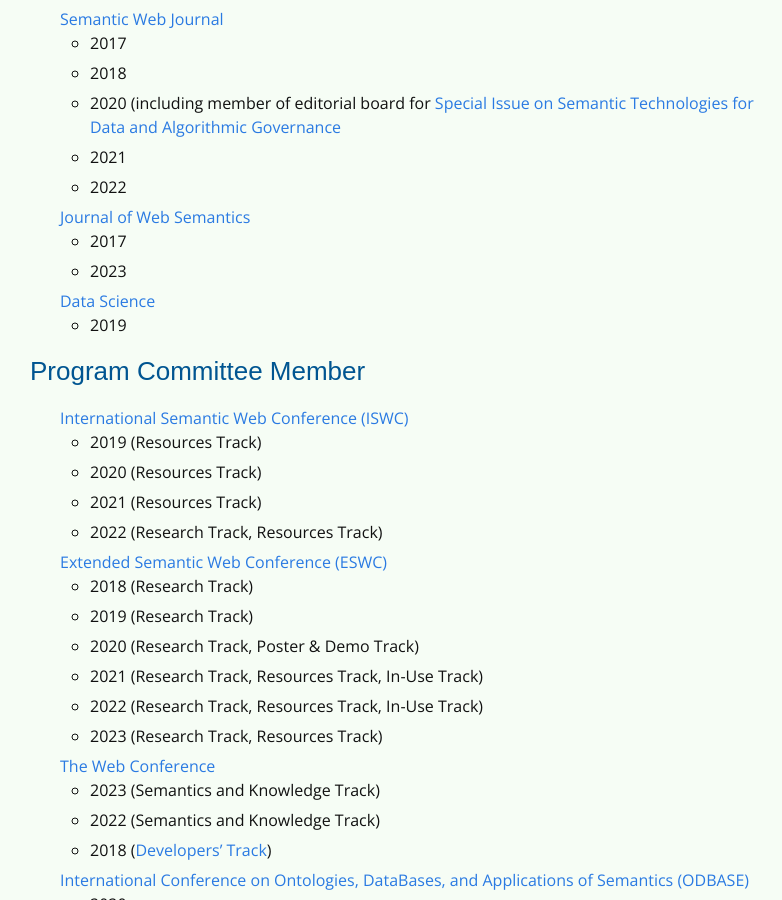
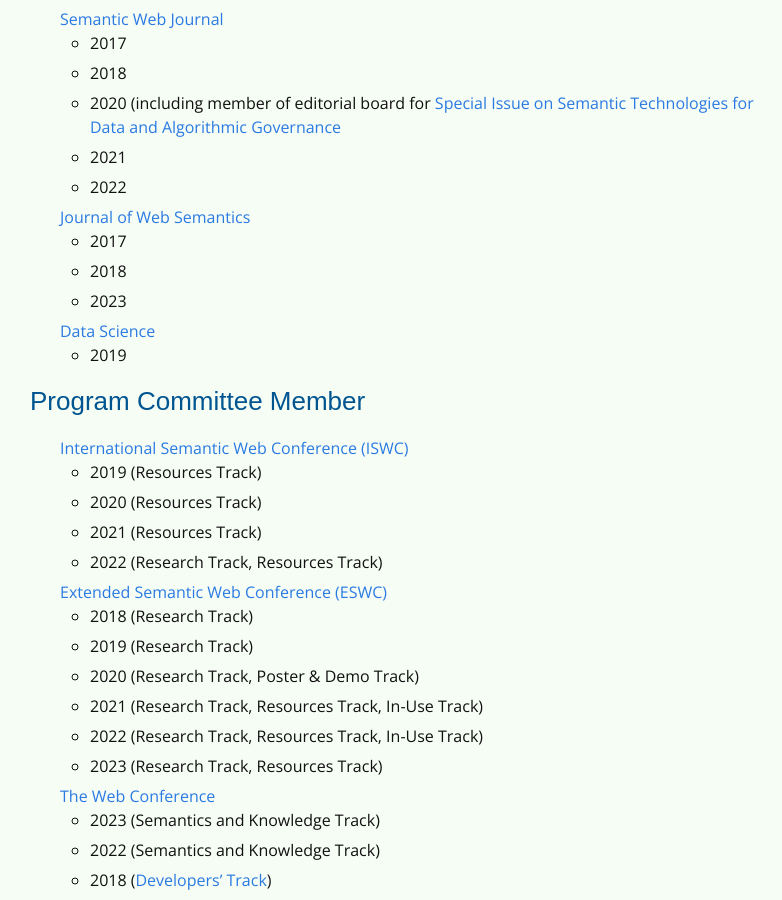
Before and after one commit to rubensworks/rubensworks.net, a Jekyll site: the page built from cv.md, in a window 1280 px wide and 900 px high, scrolled down 5210 px. Shown: the whole window, without its empty margins (240-1022 px from the left). Built offline with Jekyll 4.4.1, drawn with Linux system fonts in a browser that asks for light colours; some web fonts are replaced.

Commit message:
Update cv.md

```diff
--- a/cv.md
+++ b/cv.md
@@ -363,6 +363,7 @@
     * 2022
 * [Journal of Web Semantics](https://www.journals.elsevier.com/journal-of-web-semantics)
     * 2017
+    * 2018
     * 2023
 * [Data Science](https://www.iospress.nl/journal/data-science/)
     * 2019
```
